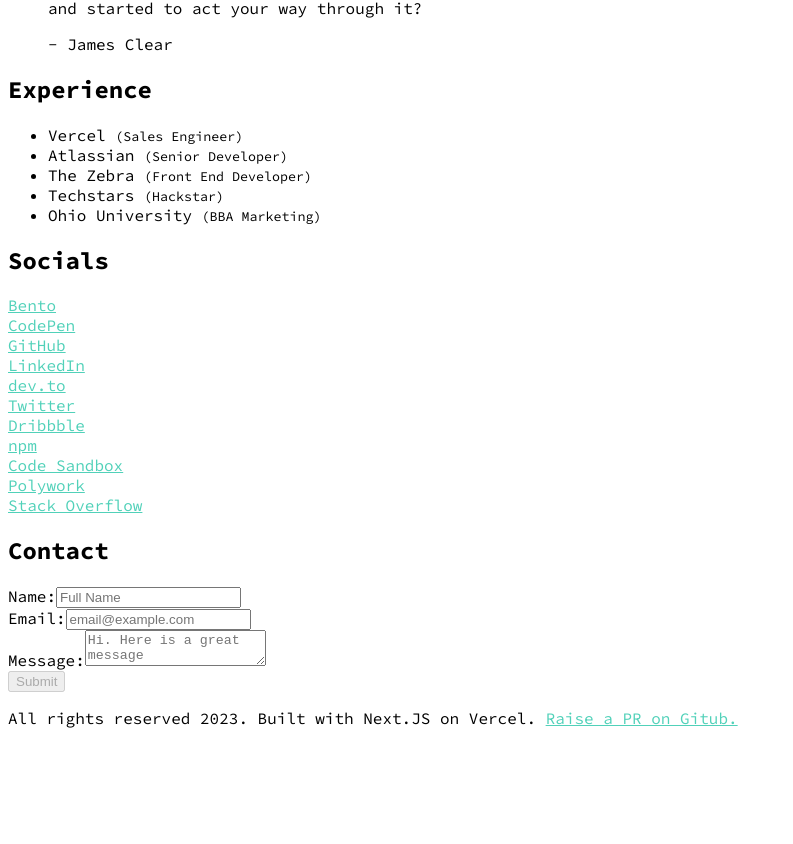
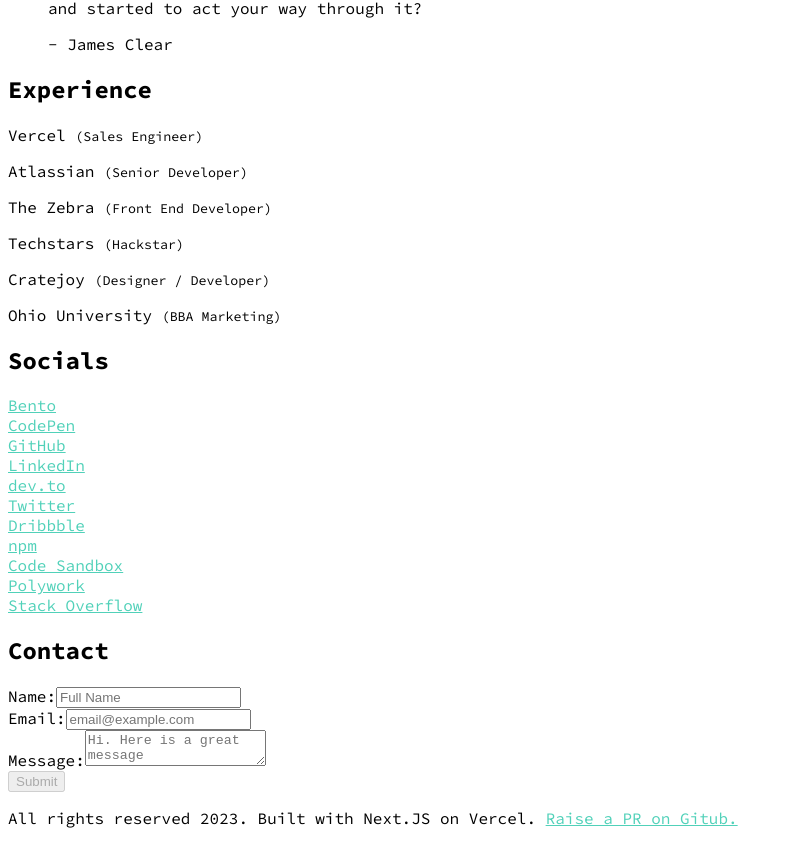
Before and after one commit to mattjared/personal-site, a Next.js app: page / in a window 1280 px wide. Shown: the part 815-1659 px from the top of the page, without its empty margins (0-793 px from the left). Before the commit the page ends 1559 px from the top, so only its background shows below. Built offline with nearby package versions, Linux system fonts and the light colour scheme.

Commit message:
Craig Dill

```diff
--- /dev/null
+++ b/_posts/top-27-taylor-songs.md
@@ -0,0 +1,28 @@
+Top 28 Taylor Songs:
+
+Tier 1: chill / sad Vibe
+
+1. bon iver song
+2. Ivy
+3. invisible string
+4. willow
+5. lover
+6. the one
+
+Tier 2: Party Vibe
+
+1. bad blood (kendrick remix)
+2. Style
+3. Getaway car song
+4. are you ready for it
+5. the man
+6. Gorgeous
+7. cruel summer
+
+Tier 3: Generally great or popular + memories
+
+1. shake it off
+2. getting back together
+3. i forgot that you existed
+4. 22
+5. the last great american dynasty
--- a/app/page.js
+++ b/app/page.js
@@ -20,10 +20,16 @@ const site = {
     { service: 'Code Sandbox', url: 'https://codesandbox.io/u/mattjared' },
     { service: 'Polywork', url: 'https://www.polywork.com/mattjared' },
     { service: 'Stack Overflow', url: 'https://stackoverflow.com/users/2658883/matt-jared' },
+  ],
+  career: [
+    { organization: "Vercel", role: "Sales Engineer" },
+    { organization: "Atlassian", role: "Senior Developer" },
+    { organization: "The Zebra", role: "Front End Developer" },
+    { organization: "Techstars", role: "Hackstar" },
+    { organization: "Cratejoy", role: "Designer / Developer" },
+    { organization: "Ohio University", role: "BBA Marketing" },
   ]
 }
-
-export const revalidate = 0 // disable cache
 
 export default function Home() {
   const halfwayIndex = Math.ceil(site.socials.length / 2);
@@ -45,17 +51,13 @@ export default function Home() {
         <article className="mb-8 grid gap-8 grid-cols-1 md:grid-cols-2">
           <Box>
             <h2 className="text-2xl font-semibold mb-2">Experience</h2>
-              <ul>
-                <li>Vercel <small>(Sales Engineer)</small></li>
-                <li>Atlassian <small>(Senior Developer)</small></li>
-                <li>The Zebra <small>(Front End Developer)</small></li>
-                <li>Techstars <small>(Hackstar)</small></li>
-                <li>Ohio University <small>(BBA Marketing)</small></li>
-              </ul>
+              {site.career.map((c,i) => (
+                <p key={`${c.i}-${c.role}`}>{c.organization} <small>({c.role})</small></p>
+              ))}
           </Box>
           <Box>
             <h2 className="text-2xl font-semibold mb-2">Socials</h2>
-            <div className="mb-8 grid grid-cols-1 md:grid-cols-2">
+            <div className="grid grid-cols-1 md:grid-cols-2">
               {site.socials.map((s,i)=> (
                 <div className="mb-0" key={`${s.url}-${i}`}>
                   <Link key={`${s.url}-${i}`} href={s.url}>{s.service}</Link>
```
